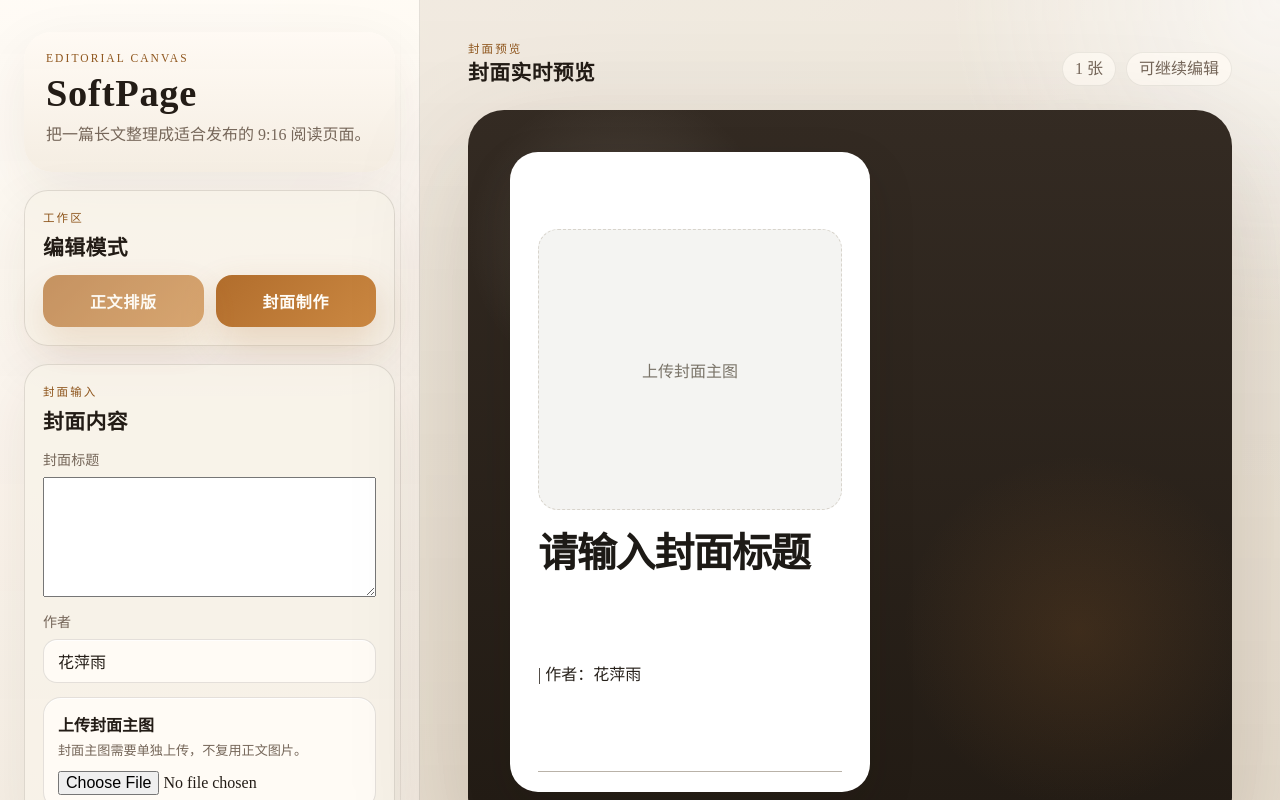
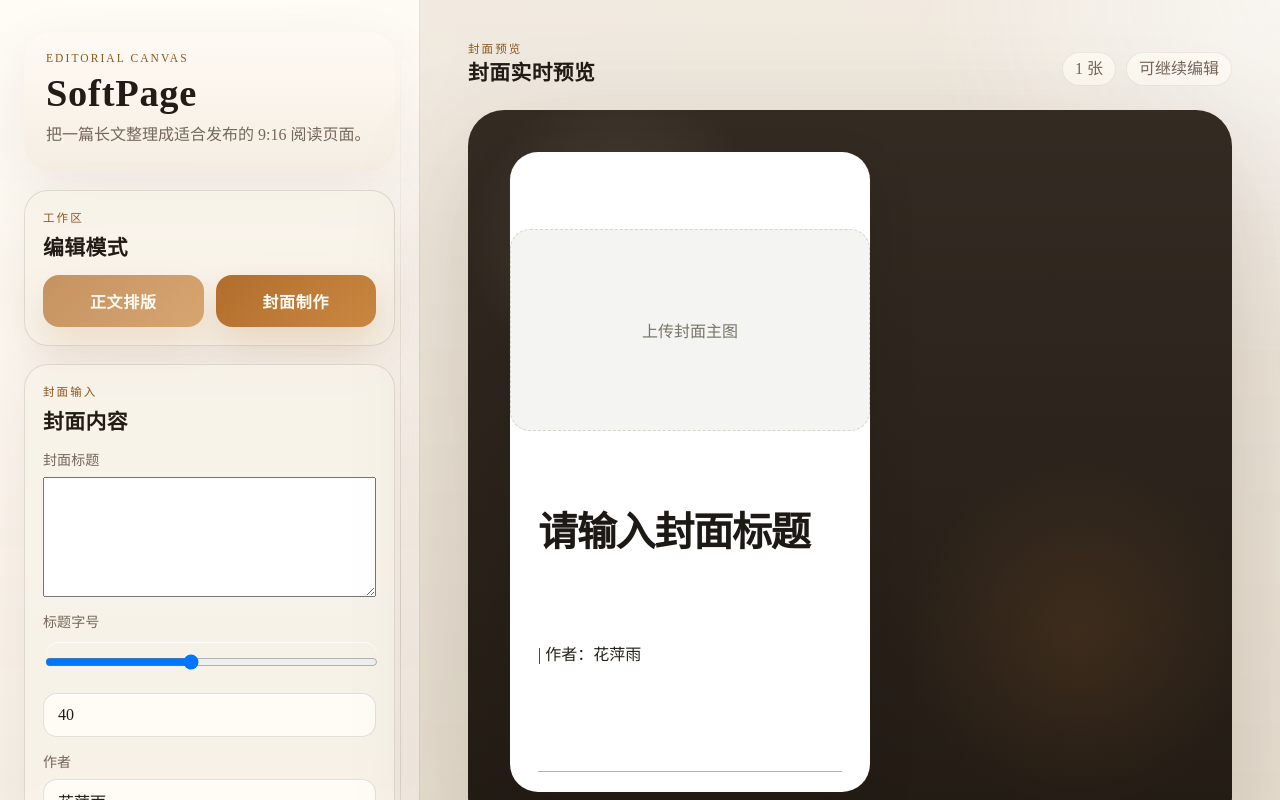
Before and after one commit to catteacher0515/SoftPage, a Next.js app: page / in a window 1280 px wide. Both pictures are taken after a click on the button "封面制作". Shown: the top 800 px of the page. Built offline with nearby package versions, Linux system fonts and the light colour scheme.

Commit message:
feat: make cover hero image more dominant

```diff
--- a/components/editor/SoftPageEditor.tsx
+++ b/components/editor/SoftPageEditor.tsx
@@ -45,6 +45,7 @@ export function SoftPageEditor() {
     uploadError,
     typography,
     updateCoverTitle,
+    updateCoverTitleFontSize,
     updateTypographyFieldFromInput,
   } = useEditorState()
   const measureRootRef = useRef<HTMLDivElement | null>(null)
@@ -544,6 +545,35 @@ export function SoftPageEditor() {
               />
             </label>
             <label className="field-stack field-full">
+              <span className="field-label">标题字号</span>
+              <div style={{ display: 'grid', gap: 8 }}>
+                <input
+                  aria-label="标题字号"
+                  type="range"
+                  min={28}
+                  max={56}
+                  step={1}
+                  value={coverDraft.titleFontSize}
+                  disabled={isExporting}
+                  onChange={(event) => updateCoverTitleFontSize(Number(event.target.value))}
+                />
+                <input
+                  aria-label="标题字号数值"
+                  type="number"
+                  min={28}
+                  max={56}
+                  step={1}
+                  value={coverDraft.titleFontSize}
+                  disabled={isExporting}
+                  onChange={(event) =>
+                    updateCoverTitleFontSize(
+                      event.target.value === '' ? Number.NaN : Number(event.target.value),
+                    )
+                  }
+                />
+              </div>
+            </label>
+            <label className="field-stack field-full">
               <span className="field-label">作者</span>
               <input aria-label="作者" type="text" value={coverDraft.author} readOnly />
             </label>
@@ -737,6 +767,7 @@ export function SoftPageEditor() {
               <CoverCanvas
                 title={coverDraft.title}
                 author={coverDraft.author}
+                titleFontSize={coverDraft.titleFontSize}
                 heroImageSrc={coverDraft.heroImageSrc}
                 heroImageAlt={coverDraft.heroImageAlt || '封面主图'}
                 hasDivider={coverDraft.hasDivider}
--- a/components/editor/types.ts
+++ b/components/editor/types.ts
@@ -50,6 +50,7 @@ export type CoverDraft = {
   author: string
   heroImageSrc: string | null
   heroImageAlt: string
+  titleFontSize: number
   hasDivider: boolean
   titleTouched: boolean
 }
--- a/components/editor/use-editor-state.ts
+++ b/components/editor/use-editor-state.ts
@@ -26,6 +26,7 @@ const defaultCoverDraft: CoverDraft = {
   author: '花萍雨',
   heroImageSrc: null,
   heroImageAlt: '',
+  titleFontSize: 40,
   hasDivider: true,
   titleTouched: false,
 }
@@ -95,6 +96,13 @@ export function useEditorState() {
     }))
   }
 
+  const updateCoverTitleFontSize = (value: number) => {
+    setCoverDraft((currentDraft) => ({
+      ...currentDraft,
+      titleFontSize: value,
+    }))
+  }
+
   const setCoverHeroImage = (src: string | null, alt: string) => {
     setCoverDraft((currentDraft) => ({
       ...currentDraft,
@@ -120,6 +128,7 @@ export function useEditorState() {
       uploadError,
       typography,
       updateCoverTitle,
+      updateCoverTitleFontSize,
       updateTypographyFieldFromInput,
     }),
     [blocks, coverDraft, mode, sourceError, sourceName, typography, uploadError],
--- a/components/preview/CoverCanvas.tsx
+++ b/components/preview/CoverCanvas.tsx
@@ -1,6 +1,7 @@
 type CoverCanvasProps = {
   title: string
   author: string
+  titleFontSize: number
   heroImageSrc: string | null
   heroImageAlt: string
   hasDivider: boolean
@@ -9,6 +10,7 @@ type CoverCanvasProps = {
 export function CoverCanvas({
   title,
   author,
+  titleFontSize,
   heroImageSrc,
   heroImageAlt,
   hasDivider,
@@ -23,13 +25,24 @@ export function CoverCanvas({
         background: '#ffffff',
         padding: '28px 28px 0',
         display: 'grid',
-        gridTemplateRows: '8% 46% 23% 7% 16%',
+        gridTemplateRows: '8% auto auto auto 16%',
         boxShadow: '0 18px 48px rgba(31, 22, 15, 0.14)',
         overflow: 'hidden',
       }}
     >
       <div aria-hidden="true" />
-      <div style={{ display: 'flex', alignItems: 'stretch' }}>
+      <div
+        data-testid="cover-hero"
+        style={{
+          display: 'flex',
+          alignItems: 'stretch',
+          aspectRatio: '16 / 9',
+          width: 'calc(100% + 56px)',
+          marginInline: '-28px',
+          borderRadius: 0,
+          overflow: 'hidden',
+        }}
+      >
         {heroImageSrc ? (
           <img
             alt={heroImageAlt}
@@ -38,7 +51,6 @@ export function CoverCanvas({
               width: '100%',
               height: '100%',
               objectFit: 'cover',
-              borderRadius: 20,
               display: 'block',
             }}
           />
@@ -63,9 +75,10 @@ export function CoverCanvas({
       </div>
       <div style={{ paddingTop: 22 }}>
         <h1
+          data-testid="cover-title"
           style={{
             margin: 0,
-            fontSize: 40,
+            fontSize: titleFontSize,
             lineHeight: 1.12,
             letterSpacing: '-0.03em',
             color: '#1d1a16',
```
Also changed, not shown: 2 other files (tests, documents, lock files or other folders).
